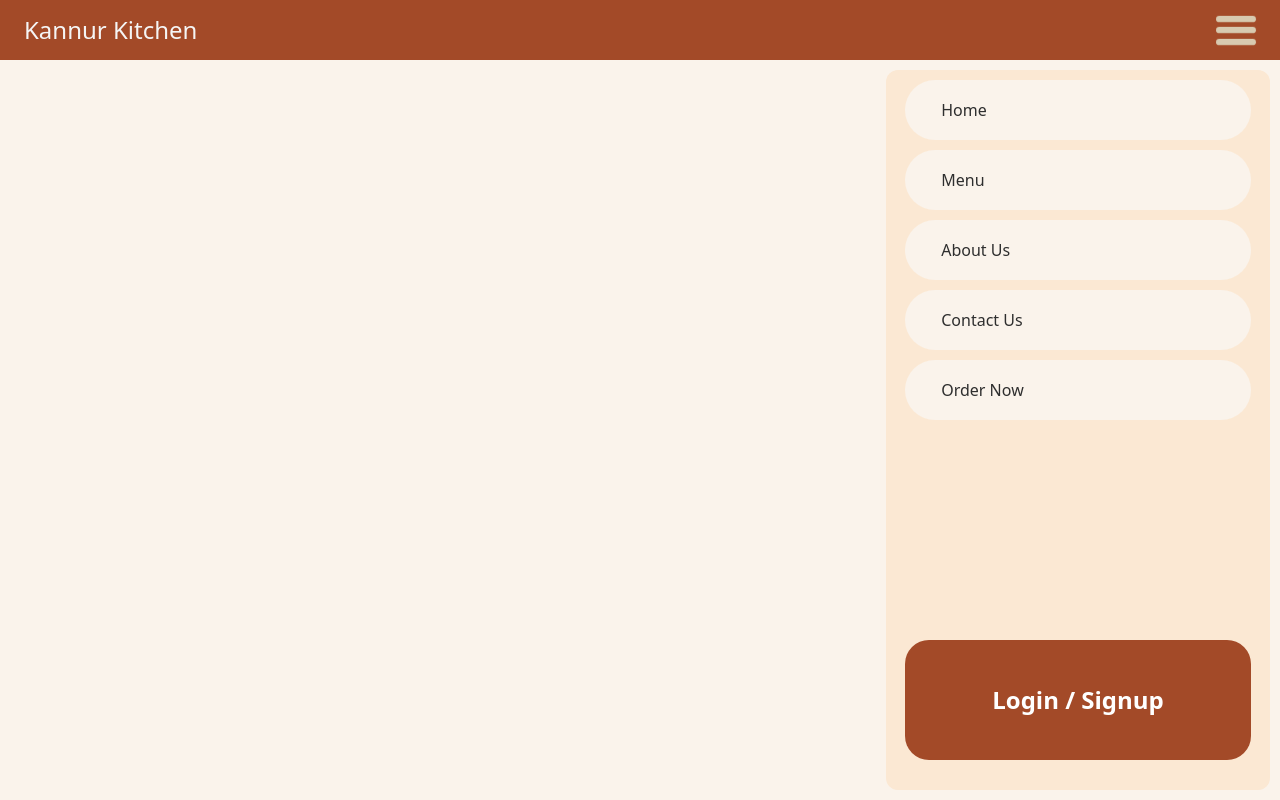
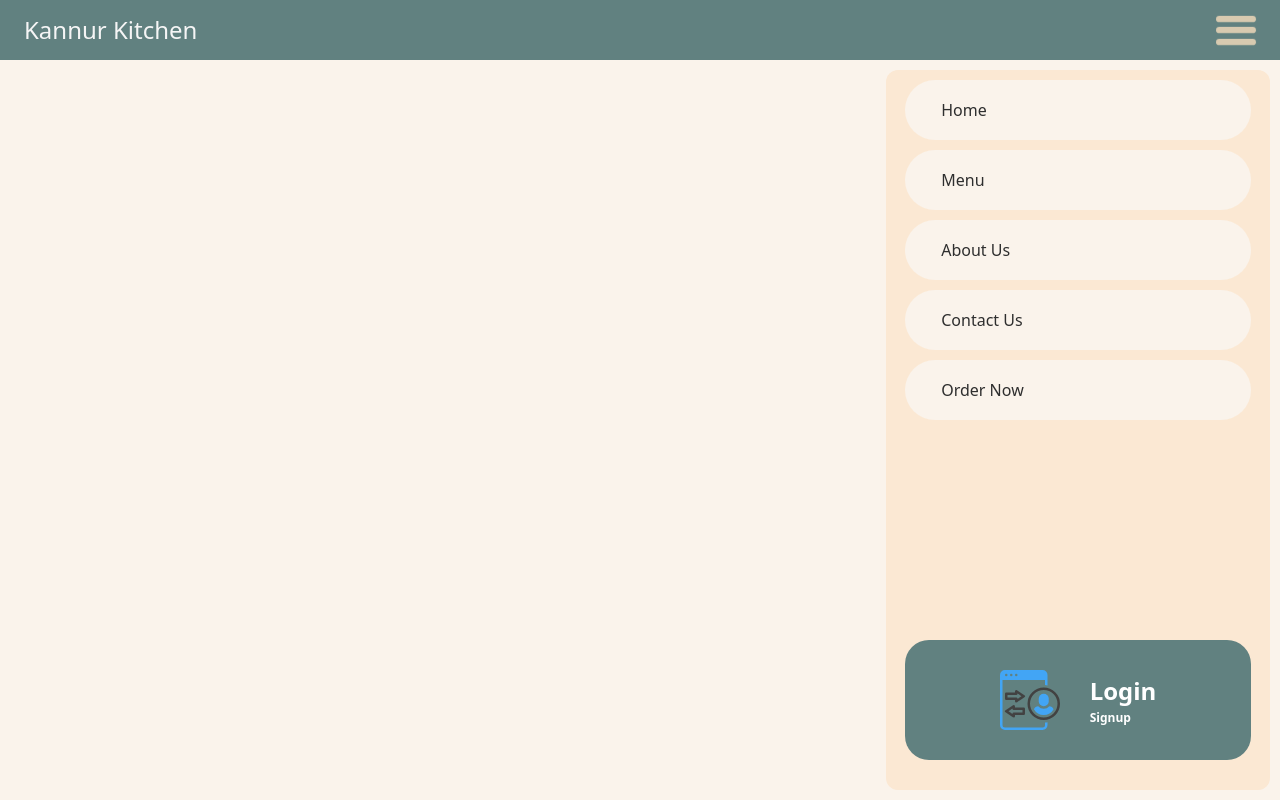
Before and after one commit to ferinsh/Project-K, a React (Vite) app: page / in a window 1280 px wide. Both pictures are taken after a click on the button 1236 px from the left and 30 px from the top of the page. Built offline with nearby package versions, Linux system fonts and the light colour scheme.

Commit message:
NavbarUser modifications

```diff
--- a/src/components/Navbar.css
+++ b/src/components/Navbar.css
@@ -5,7 +5,7 @@
     height: 60px;
     padding-left: 1em;
     padding-right: 1em;
-    background-color: var(--primary-color);
+    background-color: var(--juniper);
     color: whitesmoke;
     font-size: 1.5rem;
     font-family: system-ui, -apple-system, BlinkMacSystemFont, 'Segoe UI', Roboto, Oxygen, Ubuntu, Cantarell, 'Open Sans', 'Helvetica Neue', sans-serif;
@@ -145,19 +145,54 @@
   }
   .hamburger_userspace {
     display: flex;
-    flex-direction: column;
     justify-content: center;
     align-items: center;
-    cursor: pointer;
+    /* cursor: pointer; */
     position: absolute;
     bottom: 30px;
     height: 120px;
     color: white;
     border-radius: 24px;
     width: 90%;
-    background-color: var(--primary-color);
+    background-color: var(--juniper);
     z-index: 1000; /* Ensure it stays above other elements */
   }
+  .loginicon_holder {
+    height: 100%;
+    display: flex;
+    justify-content: center;
+    align-items: center;
+    margin-right: 30px;
+  }
+  .loginicon_holder > img {
+    height: 50%;
+  }
+  .logintext_holder {
+    display: flex;
+    flex-direction: column;
+    justify-content: center;
+    align-items: start;
+    /* gap: 10px; */
+  }
+  .logintext_holder > h2 {
+    margin: 0;
+    padding: 0;
+    cursor: pointer;
+
+    &:hover {
+        color: var(--oxford-blue);
+        transition: color 0.3s;
+    }
+}
+  .logintext_h2_login {
+    font-size: 24px;
+
+
+  }
+  .logintext_h2_signup {
+    font-size: 12px;
+  }
+
   @media (min-width: 780px) {
     .hamburger {
       /* border-top-left-radius: 12px;
--- a/src/components/Navbar.jsx
+++ b/src/components/Navbar.jsx
@@ -2,10 +2,13 @@ import NavbarUser from "./NavbarUser";
 import './Navbar.css'
 
 import {useState} from "react"
+import { useNavigate } from "react-router-dom";
 
 const Navbar = () => {
     const [menuVisible, setMenuVisible] = useState(false);
     const [isAnimatingOut, setIsAnimatingOut] = useState(false);
+
+    let navigate = useNavigate()
 
     let hamburgerOptions  = [
         {id: 1, name: "Home", link: "/home"},
@@ -39,6 +42,12 @@ const Navbar = () => {
 
     }
 
+    const handleOptionClick = (e) => {
+        const link = hamburgerOptions[parseInt(e.target.id) - 1]['link']
+        // console.log(link)
+        navigate(link)
+    }
+
     return (
         <>
             <nav className="navbar">
@@ -54,7 +63,7 @@ const Navbar = () => {
             <section className={hamburgerClassName}>
             {menuVisible && hamburgerOptions.map((option) => {
                 return (
-                    <div key={option.id} className="hamburger__option">
+                    <div key={option.id} id={option.id} className="hamburger__option" onClick={handleOptionClick}>
                         {option.name}
                     </div>
                 )
--- a/src/components/NavbarUser.jsx
+++ b/src/components/NavbarUser.jsx
@@ -1,11 +1,35 @@
 import { useState } from "react"
+import loginlogo from '/public/icons/reshot-icon-user-login-D4UHRM9E5G.svg'
+import { useNavigate } from "react-router-dom";
 
 const NavbarUser = () => {
     const [loggedIn, setLoggedIn] = useState(!!localStorage.getItem("token"));
 
+    const navigate = useNavigate()
+
+
+
+
     if (!loggedIn) {
+        const handleloginSignup = (e) => {
+            if(e.target.className === "logintext_h2_login") {
+                navigate("/login")
+            }
+            else if(e.target.className === "logintext_h2_signup") {
+                navigate("/signup")
+            }
+        }
         return (
-            <div className="hamburger_userspace"><h2>Login / Signup</h2></div>
+            <div className="hamburger_userspace">
+                <section className="loginicon_holder">
+                    <img src={loginlogo} alt="" />
+                </section>
+                <section className="logintext_holder">
+                    <h2 className="logintext_h2_login" onClick={handleloginSignup}>Login</h2>
+                    <h2 className="logintext_h2_signup" onClick={handleloginSignup}>Signup</h2>
+
+                </section>
+            </div>
         )
     }
 
--- a/src/index.css
+++ b/src/index.css
@@ -19,9 +19,11 @@
   --light-bg: #FAF3EB;             /* Coconut Cream */
   --text-color: #2E2E2E;           /* Charcoal */
   --menu-button-bg: #FAF3EB;
-  --menu-hover-bg: #A34A28;
+  --menu-hover-bg: #374258;
   --menu-hover-text: #ffffff;
   --hamburger-bg: #fbe8d3;
+  --juniper: #618180;
+  --oxford-blue: #374258;
 }
 
 a {
```
Also changed, not shown: public/icons/reshot-icon-user-login-D4UHRM9E5G.svg (added).
